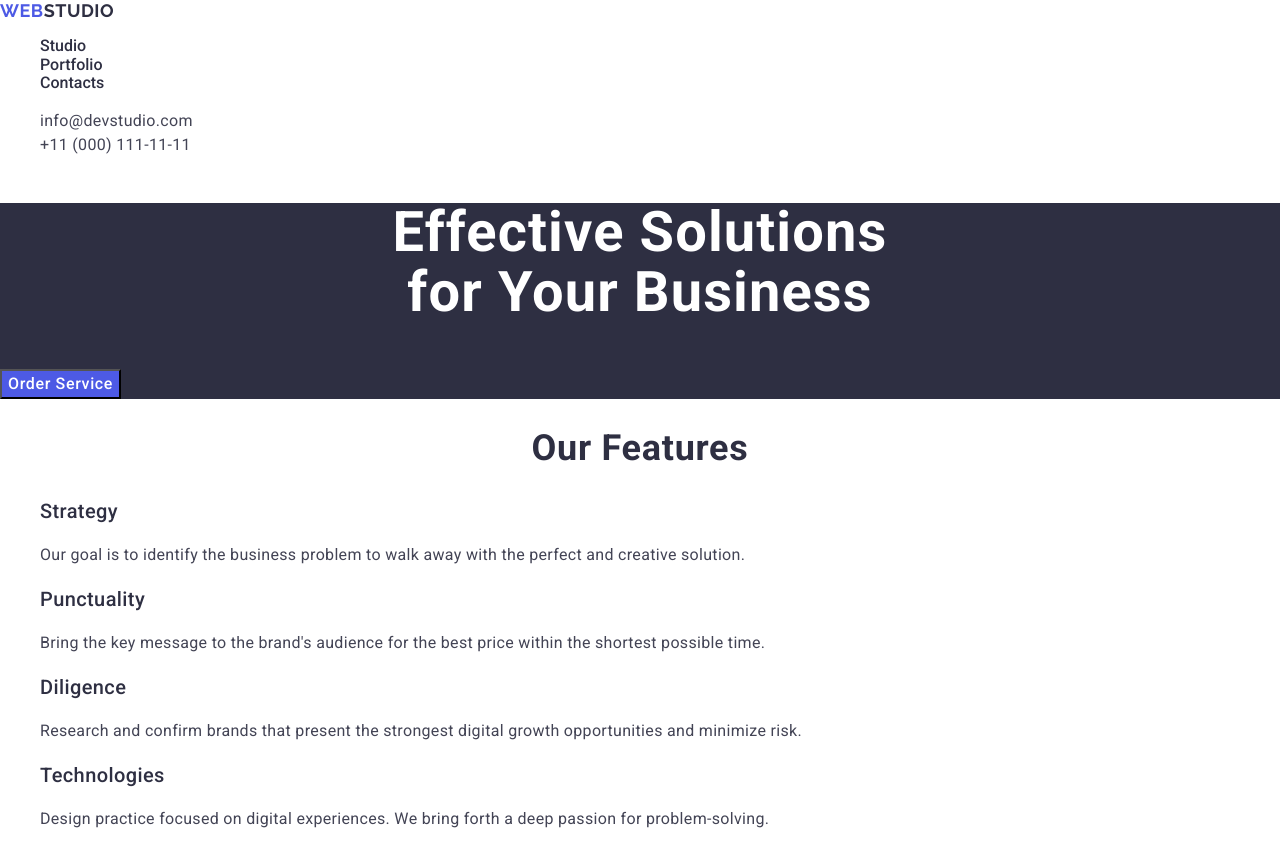
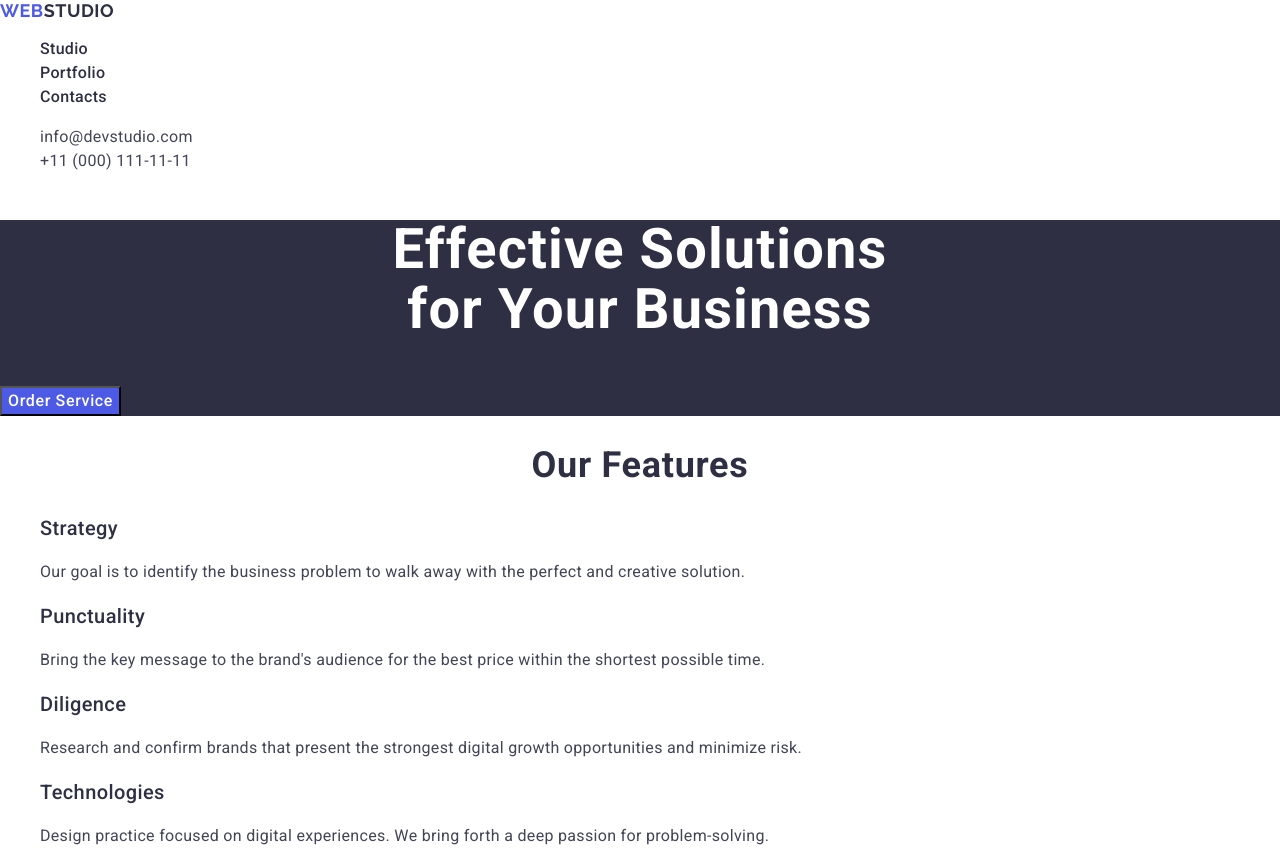
Before and after one commit to AnnaCCL/goit-markup-hw-02, a plain HTML site: page index.html in a window 1280 px wide. Shown: the top 851 px of the page. Drawn offline with nearby package versions, Linux system fonts and the light colour scheme.

Commit message:
update styles.css
changed font, line-height and letter-spacing

```diff
--- a/css/styles.css
+++ b/css/styles.css
@@ -8,7 +8,7 @@
 }
 
 body {
-    font-family: "Roboto", "Raleway", sans-serif;
+    font-family: "Roboto", sans-serif;
     color: var(--main-text-color);
     background-color: var(--main-background-color);
 }
@@ -54,7 +54,8 @@ color: #404BBF;
     font-family: Roboto;
     font-size: 16px;
     font-weight: 500;
-    line-height: 1,5;
+    line-height: 1.5;
+    letter-spacing: 0.02em;
 }
 
 .site-nav .link:hover,
@@ -66,10 +67,12 @@ color: #404BBF;
     color:#404BBF;
 }
 
+.address {
+    font-style: normal;
+}
 .address-list .address-type {
     color:var(--main-text-color);
     font-family: "Roboto", sans-serif;
-    font-style: normal;
     text-decoration: none;
     font-size: 16px;
     font-weight: 400;
```
